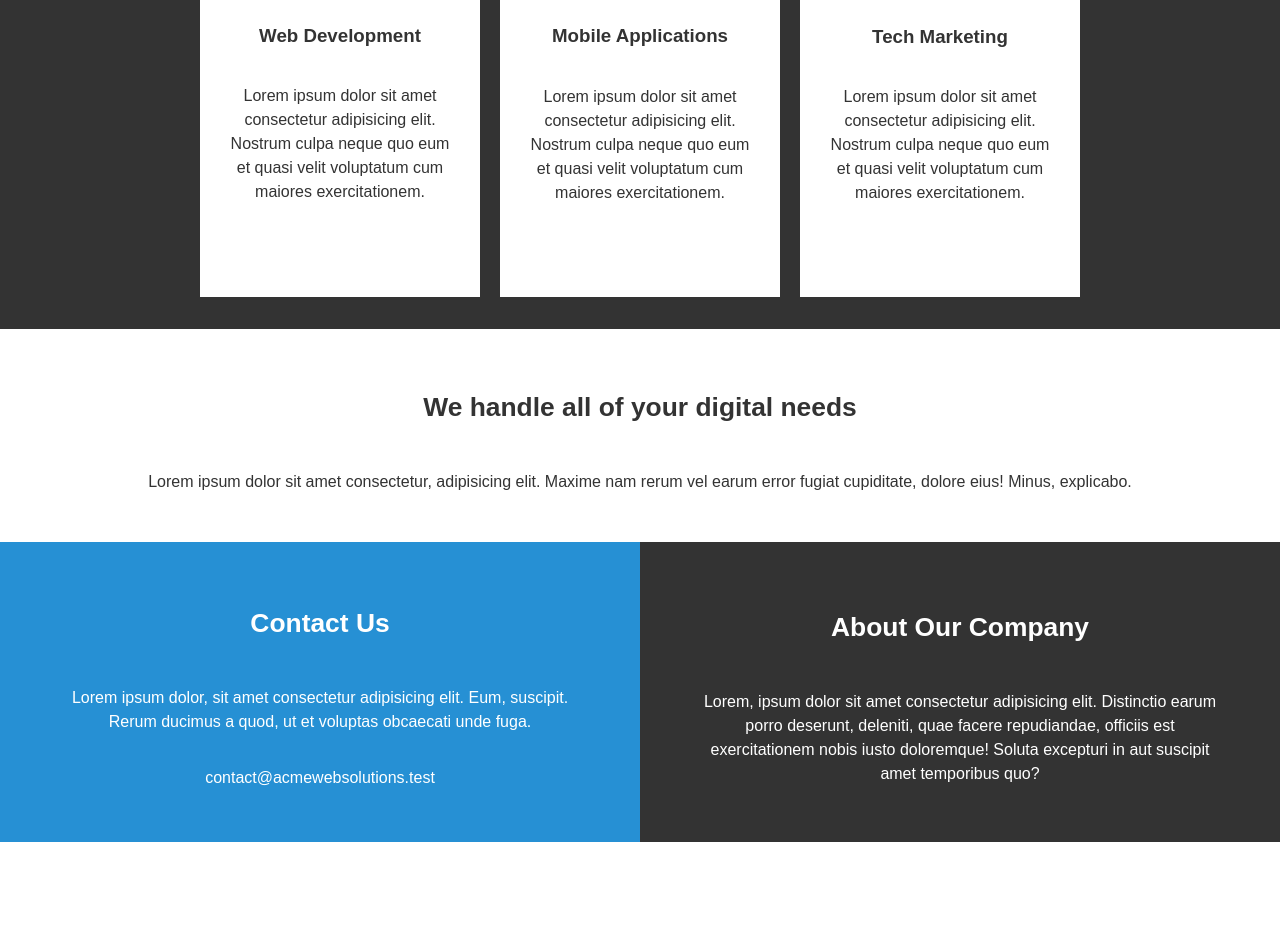
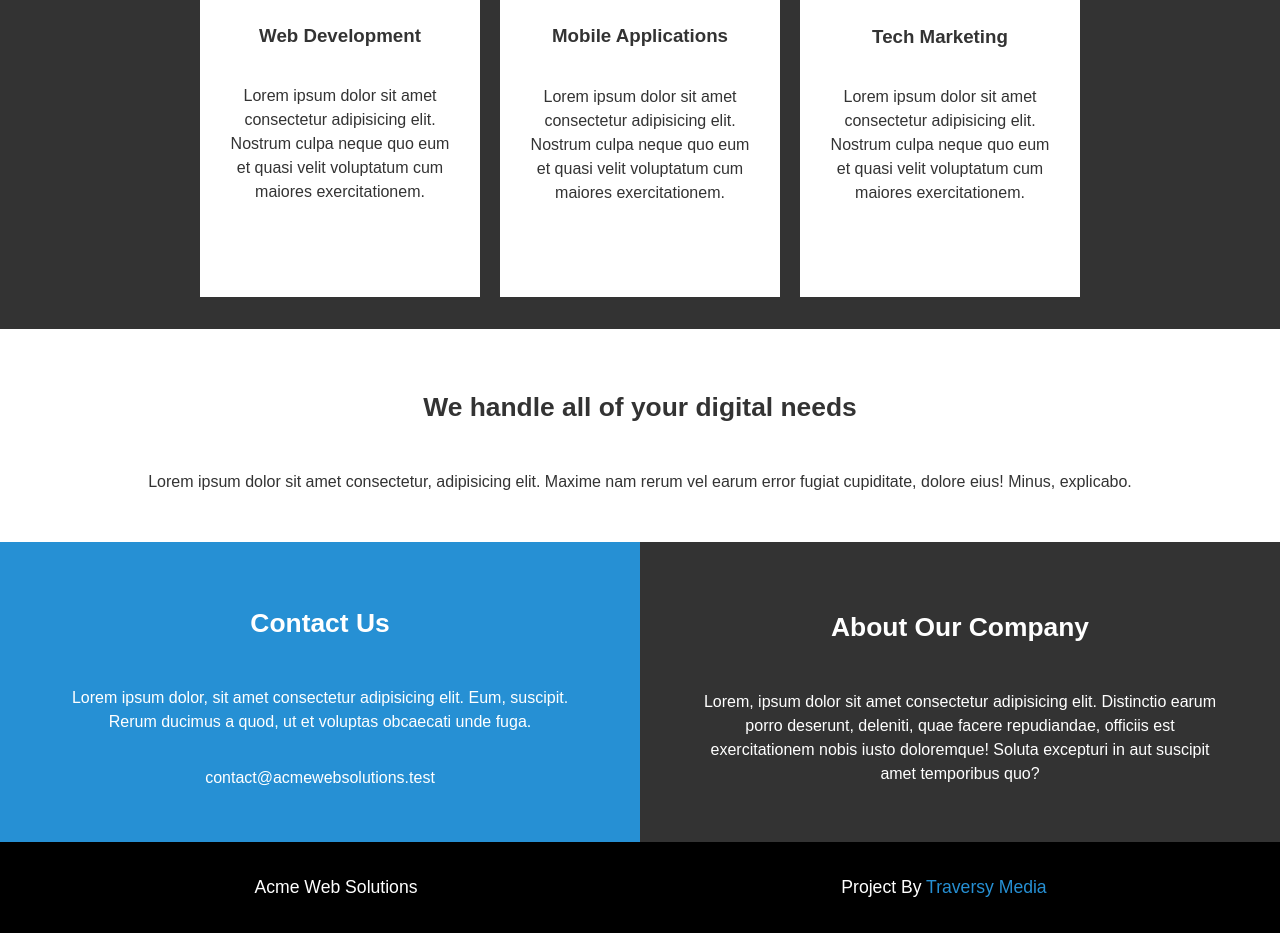
Before and after one commit to KachanPolina/Flex-Adaptive-Layout, a plain HTML site: page index.html in a window 1280 px wide. Shown: the part 901-1834 px from the top of the page. Before the commit the page ends 1743 px from the top, so only its background shows below. Drawn offline with Linux system fonts and the light colour scheme.

Commit message:
Add footer

```diff
--- a/Assets/CSS/style.css
+++ b/Assets/CSS/style.css
@@ -204,6 +204,30 @@ img {
     width: 90%;
 }
 
+footer {
+    width: 100%;
+    /* min-height: 100px; */
+    min-height: 27px;
+    padding: 2em;
+    background: #000;
+    color: #fff;
+    text-align: center;
+    display: flex;
+    /* justify-content: center; */
+    align-items: center;
+}
+
+footer div {
+    width: 90%;
+    height: 27px;
+    font-size: 17.6px;
+}
+
+footer div a {
+    color: #2690d4;
+    text-decoration: none;
+}
+
 @media (max-width: 700px) {
     .section-a-content {
         width: 100%;
@@ -221,4 +245,8 @@ img {
     .section-d  {
         flex-direction: column;
     }
+
+    footer {
+        flex-direction: column;
+    }
 }
--- a/index.html
+++ b/index.html
@@ -90,7 +90,11 @@
         </section>
     </main>
     <footer>
-
+        <div>Acme Web Solutions</div>
+        <div>
+            Project By
+            <a href="https://www.google.com/" target="_blank">Traversy Media</a>
+        </div>
     </footer>
 </body>
 </html>
```
